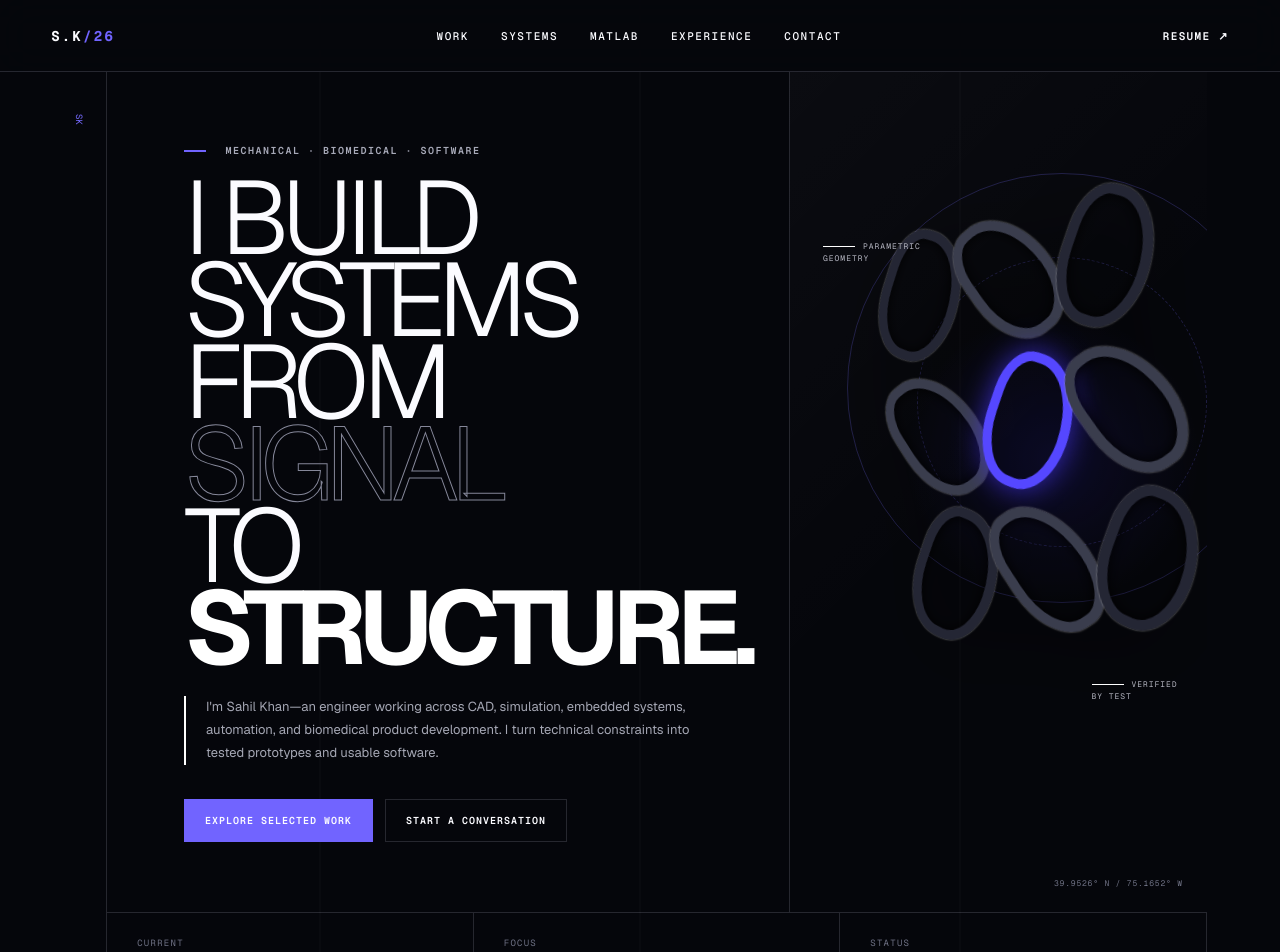
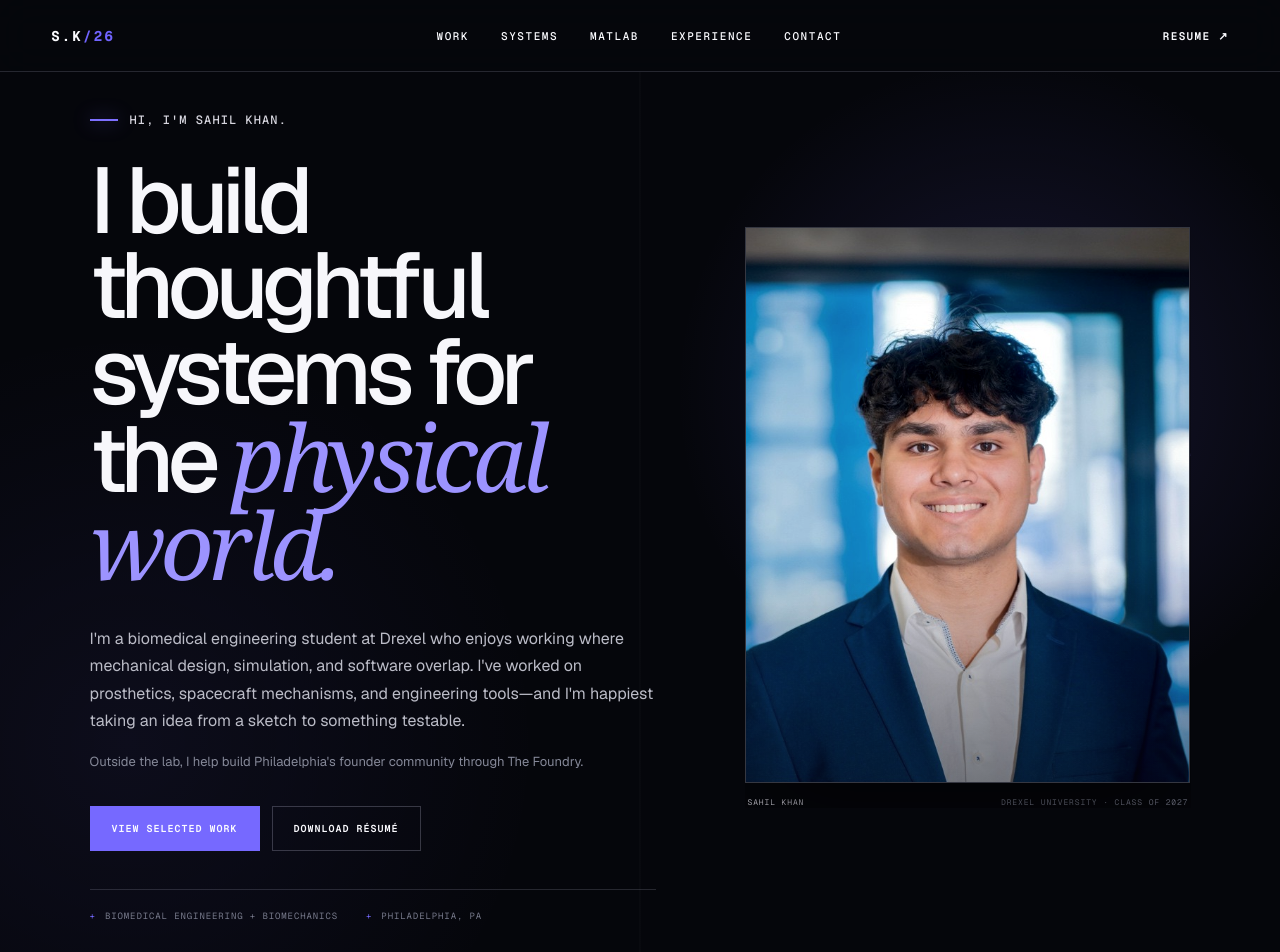
Before and after one commit to Sahil101905/Sahil101905.github.io, a Next.js app: page / in a window 1280 px wide. Shown: the top 952 px of the page. Built offline with nearby package versions, Linux system fonts and the light colour scheme.

Commit message:
Refine homepage introduction

```diff
--- a/app/globals.css
+++ b/app/globals.css
@@ -91,3 +91,183 @@ h1 em,h2 em { font-style:normal;color:transparent;-webkit-text-stroke:1px #85879
 .helmet-learning-grid{display:grid;grid-template-columns:repeat(3,1fr);gap:1px;background:var(--line);border:1px solid var(--line)}.helmet-learning-grid article{min-height:320px;padding:34px;background:#0b0c13}.helmet-learning-grid article span{color:#948aff;font:8px var(--font-geist-mono);letter-spacing:.12em}.helmet-learning-grid h3{margin:80px 0 17px;font-size:26px;letter-spacing:-.035em}.helmet-learning-grid p{margin:0;color:#b0b3c1;font-size:12px;line-height:1.75}
 @media(max-width:1000px){.helmet-hero-visual{min-height:520px;border-left:0;border-top:1px solid var(--line)}.helmet-hero-visual img{height:470px}.helmet-section-heading{grid-template-columns:1fr}.helmet-build-grid{grid-template-columns:1fr 1fr}.helmet-bom{grid-column:1/3;min-height:440px}.helmet-model-flow{grid-template-columns:1fr 1fr}.helmet-model-flow>i{display:none}.verification-shell{grid-template-columns:1fr}.verification-tabs{display:grid;grid-template-columns:repeat(3,1fr);border-right:0;border-bottom:1px solid var(--line)}.verification-detail{grid-template-columns:1fr}.verification-result{border-right:0;border-bottom:1px solid var(--line)}.helmet-learning-grid{grid-template-columns:1fr}}
 @media(max-width:620px){.helmet-model-section,.helmet-build-section,.helmet-verification,.helmet-learning-section{padding:70px 20px}.helmet-hero-visual:before{width:340px;height:340px}.helmet-hero-visual img{width:72%;height:430px}.helmet-build-grid{grid-template-columns:1fr}.helmet-build-grid figure{min-height:470px}.helmet-bom{grid-column:auto;min-height:480px}.helmet-model-flow{grid-template-columns:1fr}.helmet-model-flow article{min-height:170px;border-bottom:1px solid var(--line)}.verification-tabs{grid-template-columns:1fr 1fr}.verification-tabs button{min-height:58px}.verification-detail{min-height:auto}.verification-result,.verification-copy{padding:28px 20px}.verification-meta{grid-template-columns:1fr}.verification-meta div{border-right:0;border-bottom:1px solid var(--line)}.helmet-disclaimer{text-align:left}.helmet-learning-grid article{min-height:260px}.helmet-learning-grid h3{margin-top:48px}}
+
+/* Personal homepage hero */
+.personal-hero{
+  min-height:100svh;
+  padding:112px 7vw 58px;
+  display:grid;
+  grid-template-columns:minmax(0,1.12fr) minmax(360px,.88fr);
+  grid-template-rows:1fr auto;
+  gap:40px 7vw;
+  align-items:center;
+  overflow:hidden;
+  background:
+    radial-gradient(circle at 79% 38%,rgba(113,100,255,.16),transparent 28%),
+    radial-gradient(circle at 10% 72%,rgba(113,100,255,.07),transparent 30%),
+    #05060b;
+}
+.personal-hero:before{
+  content:"";
+  position:absolute;
+  inset:72px 0 0;
+  pointer-events:none;
+  background:linear-gradient(90deg,transparent 49.94%,rgba(255,255,255,.045) 50%,transparent 50.06%);
+}
+.personal-hero-copy{position:relative;z-index:2;max-width:800px}
+.hero-greeting{
+  margin:0 0 30px;
+  display:flex;
+  align-items:center;
+  gap:12px;
+  color:#d6d5de;
+  font:500 12px var(--font-geist-mono);
+  letter-spacing:.09em;
+  text-transform:uppercase;
+  animation:hero-rise .75s cubic-bezier(.2,.8,.2,1) both;
+}
+.hero-greeting span{width:28px;height:2px;background:#7d70ff;box-shadow:0 0 18px rgba(125,112,255,.7)}
+.personal-hero h1{
+  max-width:800px;
+  margin:0;
+  color:#f7f7fb;
+  font-size:clamp(60px,7.25vw,116px);
+  font-weight:450;
+  line-height:.92;
+  letter-spacing:-.068em;
+  text-transform:none;
+  animation:hero-rise .9s .08s cubic-bezier(.2,.8,.2,1) both;
+}
+.personal-hero h1 em{
+  color:#9c93ff;
+  font-family:Georgia,"Times New Roman",serif;
+  font-weight:400;
+  font-style:italic;
+  letter-spacing:-.055em;
+  -webkit-text-stroke:0;
+}
+.personal-intro{
+  max-width:670px;
+  margin:34px 0 0;
+  color:#bbbcc7;
+  font-size:16px;
+  line-height:1.72;
+  animation:hero-rise .9s .17s cubic-bezier(.2,.8,.2,1) both;
+}
+.personal-note{
+  max-width:610px;
+  margin:16px 0 0;
+  color:#858898;
+  font-size:13px;
+  line-height:1.65;
+  animation:hero-rise .9s .22s cubic-bezier(.2,.8,.2,1) both;
+}
+.personal-hero .hero-actions{animation:hero-rise .9s .28s cubic-bezier(.2,.8,.2,1) both}
+.personal-hero .button{padding:15px 21px;border-color:rgba(229,228,255,.22)}
+.personal-hero .button.primary{background:#7669ff;border-color:#7669ff}
+.personal-hero .button.primary:hover{background:#887dff}
+.personal-facts{
+  margin-top:38px;
+  padding-top:20px;
+  display:flex;
+  flex-wrap:wrap;
+  gap:10px 28px;
+  border-top:1px solid var(--line);
+  color:#777a8b;
+  font:9px var(--font-geist-mono);
+  letter-spacing:.1em;
+  text-transform:uppercase;
+  animation:hero-rise .9s .34s cubic-bezier(.2,.8,.2,1) both;
+}
+.personal-facts span:before{content:"+";margin-right:9px;color:#7569ff}
+.hero-portrait{
+  position:relative;
+  z-index:1;
+  width:min(100%,520px);
+  margin:0;
+  justify-self:end;
+  animation:portrait-reveal 1.05s .12s cubic-bezier(.2,.8,.2,1) both;
+}
+.hero-portrait:before{
+  content:"";
+  position:absolute;
+  width:78%;
+  aspect-ratio:1;
+  right:-12%;
+  top:-12%;
+  border:1px solid rgba(136,124,255,.22);
+  border-radius:50%;
+  animation:portrait-orbit 16s linear infinite;
+}
+.portrait-frame{
+  position:relative;
+  aspect-ratio:4/5;
+  overflow:hidden;
+  background:#11131b;
+  border:1px solid rgba(229,228,255,.17);
+  box-shadow:0 42px 100px rgba(0,0,0,.55);
+}
+.portrait-frame:after{
+  content:"";
+  position:absolute;
+  inset:0;
+  background:linear-gradient(180deg,transparent 60%,rgba(5,6,11,.42));
+  pointer-events:none;
+}
+.portrait-frame img{
+  width:100%;
+  height:100%;
+  object-fit:cover;
+  object-position:center 42%;
+  filter:saturate(.82) contrast(1.04);
+  transform:scale(1.015);
+  transition:transform .7s cubic-bezier(.2,.8,.2,1),filter .7s ease;
+}
+.hero-portrait:hover img{transform:scale(1.045);filter:saturate(.95) contrast(1.02)}
+.hero-portrait figcaption{
+  display:flex;
+  justify-content:space-between;
+  gap:24px;
+  padding:14px 2px 0;
+  color:#747788;
+  font:8px var(--font-geist-mono);
+  letter-spacing:.11em;
+  text-transform:uppercase;
+}
+.hero-portrait figcaption span:first-child{color:#c9c8d2}
+.hero-scroll{
+  grid-column:1/3;
+  display:flex;
+  align-items:center;
+  gap:13px;
+  color:#76798a;
+  font:9px var(--font-geist-mono);
+  letter-spacing:.13em;
+  text-transform:uppercase;
+  animation:hero-rise .9s .42s cubic-bezier(.2,.8,.2,1) both;
+}
+.hero-scroll span{width:42px;height:1px;background:#665aff;transition:width .25s ease}
+.hero-scroll:hover{color:#d5d4dc}.hero-scroll:hover span{width:66px}
+@keyframes hero-rise{from{opacity:0;transform:translateY(24px)}to{opacity:1;transform:translateY(0)}}
+@keyframes portrait-reveal{from{opacity:0;clip-path:inset(0 0 100% 0);transform:translateY(20px)}to{opacity:1;clip-path:inset(0);transform:translateY(0)}}
+@keyframes portrait-orbit{to{transform:rotate(360deg)}}
+@media(max-width:950px){
+  .personal-hero{grid-template-columns:1fr;grid-template-rows:auto auto auto;padding:126px 6vw 48px;gap:56px}
+  .personal-hero:before{display:none}
+  .hero-portrait{justify-self:start;width:min(100%,560px)}
+  .portrait-frame{aspect-ratio:5/4}
+  .portrait-frame img{object-position:center 34%}
+  .hero-scroll{grid-column:1}
+}
+@media(max-width:560px){
+  .personal-hero{padding:110px 20px 36px;gap:44px}
+  .personal-hero h1{font-size:clamp(50px,15vw,68px)}
+  .personal-intro{font-size:14px}
+  .personal-hero .hero-actions{align-items:stretch}
+  .portrait-frame{aspect-ratio:4/5}
+  .hero-portrait figcaption{flex-direction:column;gap:6px}
+}
+@media(prefers-reduced-motion:reduce){
+  .hero-greeting,.personal-hero h1,.personal-intro,.personal-note,.personal-hero .hero-actions,.personal-facts,.hero-portrait,.hero-scroll{animation:none}
+  .hero-portrait:before{animation:none}
+}
--- a/app/page.tsx
+++ b/app/page.tsx
@@ -71,29 +71,38 @@ export default function Home() {
         <a className="header-link" href="/resumes/sahil-khan-engineering-resume.pdf">Resume ↗</a>
       </header>
 
-      <section className="hero" id="top">
-        <div className="hero-rail" aria-hidden="true"><span>SK</span><span>01</span><span>2026</span></div>
-        <div className="hero-copy">
-          <p className="kicker"><span /> Mechanical · Biomedical · Software</p>
-          <h1>I build systems<br />from <em>signal</em><br />to <strong>structure.</strong></h1>
-          <p className="hero-intro">I&apos;m Sahil Khan—an engineer working across CAD, simulation, embedded systems, automation, and biomedical product development. I turn technical constraints into tested prototypes and usable software.</p>
+      <section className="hero personal-hero" id="top">
+        <div className="personal-hero-copy">
+          <p className="hero-greeting"><span aria-hidden="true" /> Hi, I&apos;m Sahil Khan.</p>
+          <h1>I build thoughtful systems for the <em>physical world.</em></h1>
+          <p className="personal-intro">
+            I&apos;m a biomedical engineering student at Drexel who enjoys working
+            where mechanical design, simulation, and software overlap. I&apos;ve
+            worked on prosthetics, spacecraft mechanisms, and engineering tools—and
+            I&apos;m happiest taking an idea from a sketch to something testable.
+          </p>
+          <p className="personal-note">
+            Outside the lab, I help build Philadelphia&apos;s founder community
+            through The Foundry.
+          </p>
           <div className="hero-actions">
-            <a className="button primary" href="#work">Explore selected work</a>
-            <a className="button ghost" href="mailto:sk4363@drexel.edu">Start a conversation</a>
+            <a className="button primary" href="#work">View selected work</a>
+            <a className="button ghost" href="/resumes/sahil-khan-engineering-resume.pdf">Download résumé</a>
+          </div>
+          <div className="personal-facts" aria-label="About Sahil">
+            <span>Biomedical engineering + biomechanics</span>
+            <span>Philadelphia, PA</span>
           </div>
         </div>
-        <div className="hero-visual" aria-label="Abstract engineered lattice visualization">
-          <div className="orbit orbit-one" /><div className="orbit orbit-two" />
-          <div className="lattice"><i /><i /><i /><i /><i /><i /><i /><i /><i /></div>
-          <div className="visual-note note-a">PARAMETRIC<br />GEOMETRY</div>
-          <div className="visual-note note-b">VERIFIED<br />BY TEST</div>
-          <div className="coordinate">39.9526° N / 75.1652° W</div>
-        </div>
-        <div className="hero-meta">
-          <div><span>Current</span><strong>B.S. Biomedical Engineering<br />M.S. Biomechanics · Drexel</strong></div>
-          <div><span>Focus</span><strong>Intelligent engineering tools<br />and physical systems</strong></div>
-          <div><span>Status</span><strong>Open to technical collaborations<br />and ambitious problems</strong></div>
-        </div>
+
+        <figure className="hero-portrait">
+          <div className="portrait-frame">
+            <img src="/images/sahil-khan-headshot.jpg" alt="Portrait of Sahil Khan" />
+          </div>
+          <figcaption><span>Sahil Khan</span><span>Drexel University · Class of 2027</span></figcaption>
+        </figure>
+
+        <a className="hero-scroll" href="#work" aria-label="Scroll to selected work"><span /> Selected work</a>
       </section>
 
       <section className="section work" id="work">
```
Also changed, not shown: public/images/sahil-khan-headshot.jpg (added).
